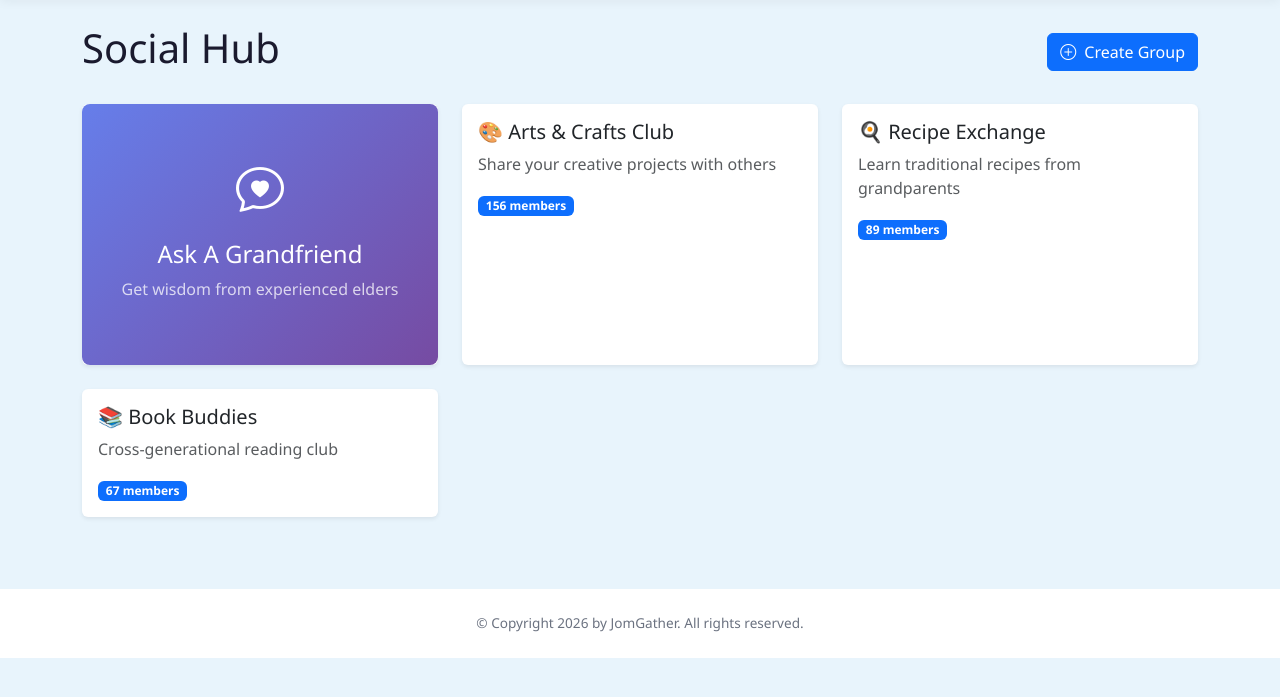
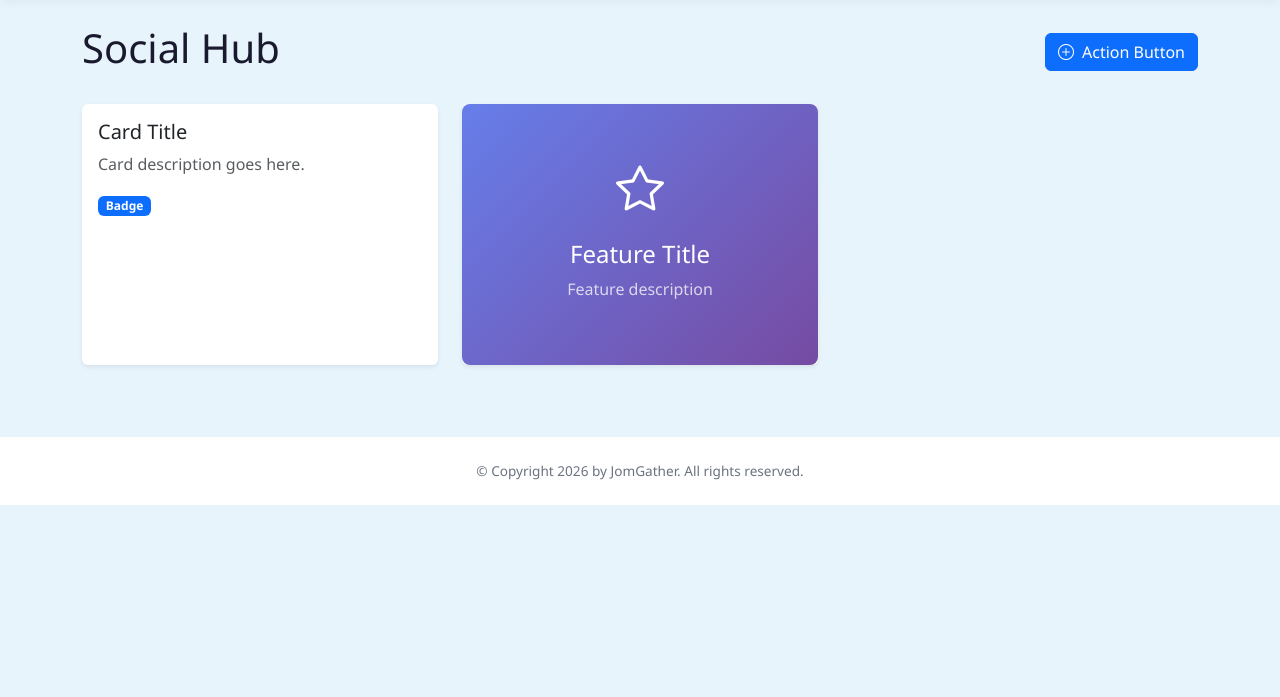
Before and after one commit to Cassius-stack/JOMGather, a Flask app: page /social/ in a window 1280 px wide. Shown: the part 57-754 px from the top of the page. Run offline with Flask 3, Linux system fonts and the light colour scheme.

Commit message:
Changed social page

```diff
--- a/templates/skeleton.html
+++ b/templates/skeleton.html
@@ -155,5 +155,3 @@ AVAILABLE BLOCKS:
     // });
 </script>
 {% endblock %}
-
-{# entertain my faith!!!! this is the last time that i try #}
--- a/templates/social/social_hub.html
+++ b/templates/social/social_hub.html
@@ -1,61 +1,157 @@
 {% extends "base.html" %}
 
-{% block title %}Social - JomGather{% endblock %}
+{# ============================================================================
+SKELETON TEMPLATE - Copy this file as a starting point for new pages
+============================================================================
+
+HOW TO USE:
+1. Copy this file to your feature folder (e.g., templates/your_feature/)
+2. Rename it to match your page (e.g., your_page.html)
+3. Update the title block with your page name
+4. Replace the sample content in the content block
+5. Add any page-specific CSS in the head block (if needed)
+6. Add any page-specific JavaScript in the scripts block (if needed)
+
+AVAILABLE BLOCKS:
+- title: Page title (appears in browser tab)
+- head: Additional CSS or meta tags
+- content: Main page content
+- scripts: Additional JavaScript
+============================================================================ #}
+
+{% block title %}Social Hub - JomGather{% endblock %}
+
+{# Optional: Add page-specific CSS here #}
+{% block head %}
+<style>
+    /* Add any page-specific styles here */
+    /* Example:
+    .custom-class {
+        color: var(--primary-color);
+    }
+    */
+</style>
+{% endblock %}
 
 {% block content %}
 <div class="container py-4">
+
+    {# ===== PAGE HEADER ===== #}
+    {# Use this pattern for a header with title and optional action button #}
     <div class="d-flex justify-content-between align-items-center mb-4">
         <h1>Social Hub</h1>
-        <a href="{{ url_for('social.create_group') }}" class="btn btn-primary">
-            <i class="bi bi-plus-circle me-2"></i>Create Group
+        <!-- Optional: Add action button -->
+        <a href="#" class="btn btn-primary">
+            <i class="bi bi-plus-circle me-2"></i>Action Button
         </a>
     </div>
 
+    {# ===== SAMPLE: CARD GRID LAYOUT ===== #}
+    {# Use Bootstrap's row/col system for card-based layouts #}
     <div class="row g-4">
-        <!-- Ask A Grandfriend Card -->
+        <!-- Card Example 1 -->
         <div class="col-md-6 col-lg-4">
-            <a href="{{ url_for('social.ask_grandfriend') }}" class="text-decoration-none">
+            <div class="card h-100 border-0 shadow-sm">
+                <div class="card-body">
+                    <h5 class="card-title">Card Title</h5>
+                    <p class="card-text text-muted">Card description goes here.</p>
+                    <span class="badge bg-primary">Badge</span>
+                </div>
+            </div>
+        </div>
+
+        <!-- Card Example 2 - Gradient Background -->
+        <div class="col-md-6 col-lg-4">
+            <a href="#" class="text-decoration-none">
                 <div class="card h-100 border-0 shadow-sm">
                     <div class="card-body text-center py-5"
                         style="background: linear-gradient(135deg, #667eea 0%, #764ba2 100%); border-radius: 0.5rem;">
-                        <i class="bi bi-chat-heart text-white" style="font-size: 3rem;"></i>
-                        <h4 class="text-white mt-3">Ask A Grandfriend</h4>
-                        <p class="text-white opacity-75">Get wisdom from experienced elders</p>
+                        <i class="bi bi-star text-white" style="font-size: 3rem;"></i>
+                        <h4 class="text-white mt-3">Feature Title</h4>
+                        <p class="text-white opacity-75">Feature description</p>
                     </div>
                 </div>
             </a>
         </div>
+    </div>
 
-        <!-- Sample Social Groups -->
-        <div class="col-md-6 col-lg-4">
-            <div class="card h-100 border-0 shadow-sm">
-                <div class="card-body">
-                    <h5 class="card-title">🎨 Arts & Crafts Club</h5>
-                    <p class="card-text text-muted">Share your creative projects with others</p>
-                    <span class="badge bg-primary">156 members</span>
-                </div>
-            </div>
-        </div>
-
-        <div class="col-md-6 col-lg-4">
-            <div class="card h-100 border-0 shadow-sm">
-                <div class="card-body">
-                    <h5 class="card-title">🍳 Recipe Exchange</h5>
-                    <p class="card-text text-muted">Learn traditional recipes from grandparents</p>
-                    <span class="badge bg-primary">89 members</span>
-                </div>
-            </div>
-        </div>
-
-        <div class="col-md-6 col-lg-4">
-            <div class="card h-100 border-0 shadow-sm">
-                <div class="card-body">
-                    <h5 class="card-title">📚 Book Buddies</h5>
-                    <p class="card-text text-muted">Cross-generational reading club</p>
-                    <span class="badge bg-primary">67 members</span>
+    {# ===== SAMPLE: FORM LAYOUT ===== #}
+    {# Uncomment this section if your page needs a form
+    <div class="row justify-content-center mt-4">
+        <div class="col-md-8 col-lg-6">
+            <div class="card border-0 shadow-sm">
+                <div class="card-body p-4">
+                    <h4 class="mb-4">Form Title</h4>
+                    <form method="POST" action="#">
+                        <div class="mb-3">
+                            <label for="inputField" class="form-label">Field Label</label>
+                            <input type="text" class="form-control" id="inputField" name="input_field" required>
+                        </div>
+                        <div class="mb-3">
+                            <label for="textareaField" class="form-label">Textarea Label</label>
+                            <textarea class="form-control" id="textareaField" name="textarea_field" rows="3"></textarea>
+                        </div>
+                        <div class="mb-3">
+                            <label for="selectField" class="form-label">Select Label</label>
+                            <select class="form-select" id="selectField" name="select_field">
+                                <option value="">Choose...</option>
+                                <option value="1">Option 1</option>
+                                <option value="2">Option 2</option>
+                            </select>
+                        </div>
+                        <div class="d-grid gap-2">
+                            <button type="submit" class="btn btn-primary">Submit</button>
+                            <a href="#" class="btn btn-outline-secondary">Cancel</a>
+                        </div>
+                    </form>
                 </div>
             </div>
         </div>
     </div>
+    #}
+
+    {# ===== SAMPLE: LIST/TABLE LAYOUT ===== #}
+    {# Uncomment this section if your page needs a table
+    <div class="card border-0 shadow-sm mt-4">
+        <div class="card-body">
+            <h5 class="card-title mb-3">Table Title</h5>
+            <div class="table-responsive">
+                <table class="table table-hover">
+                    <thead>
+                        <tr>
+                            <th>Column 1</th>
+                            <th>Column 2</th>
+                            <th>Column 3</th>
+                            <th>Actions</th>
+                        </tr>
+                    </thead>
+                    <tbody>
+                        <tr>
+                            <td>Data 1</td>
+                            <td>Data 2</td>
+                            <td>Data 3</td>
+                            <td>
+                                <a href="#" class="btn btn-sm btn-outline-primary">Edit</a>
+                                <button class="btn btn-sm btn-outline-danger">Delete</button>
+                            </td>
+                        </tr>
+                    </tbody>
+                </table>
+            </div>
+        </div>
+    </div>
+    #}
+
 </div>
 {% endblock %}
+
+{# Optional: Add page-specific JavaScript here #}
+{% block scripts %}
+<script>
+    // Add any page-specific JavaScript here
+    // Example:
+    // document.addEventListener('DOMContentLoaded', function() {
+    //     console.log('Page loaded!');
+    // });
+</script>
+{% endblock %}
```
